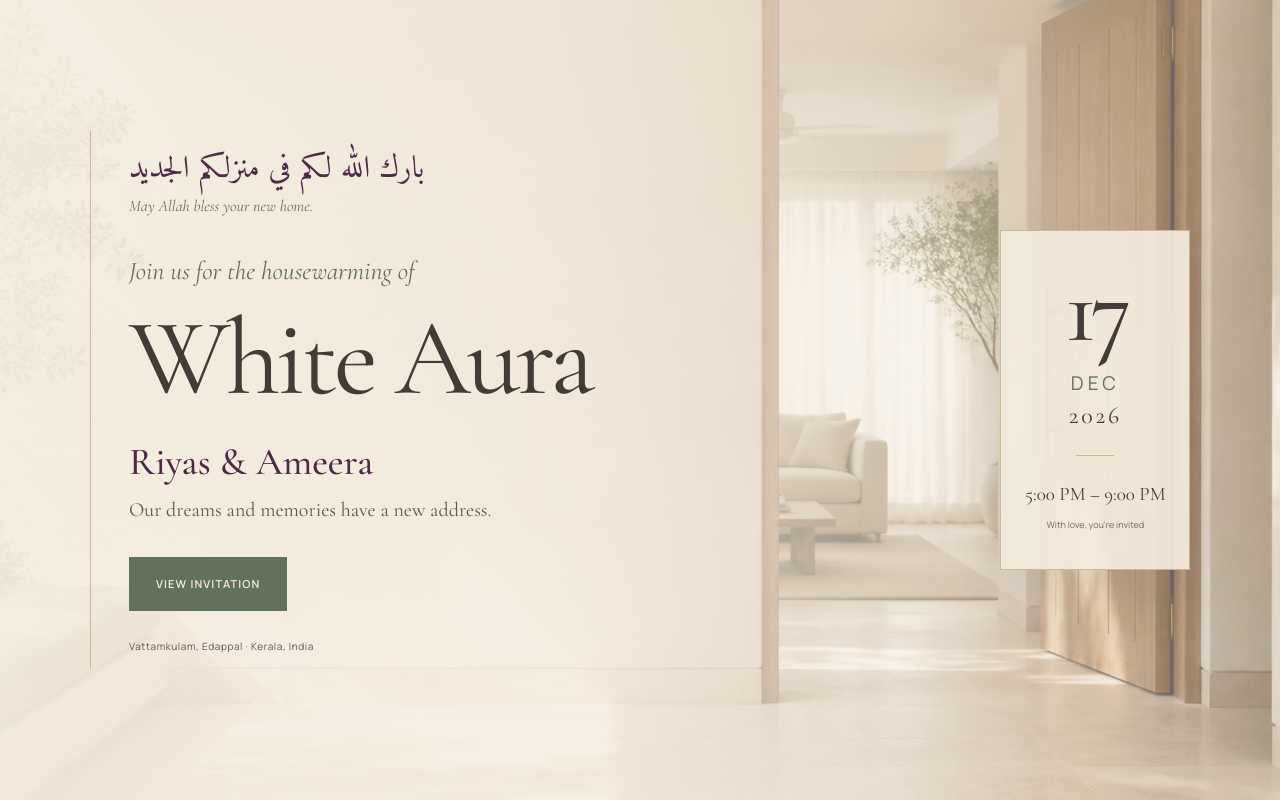
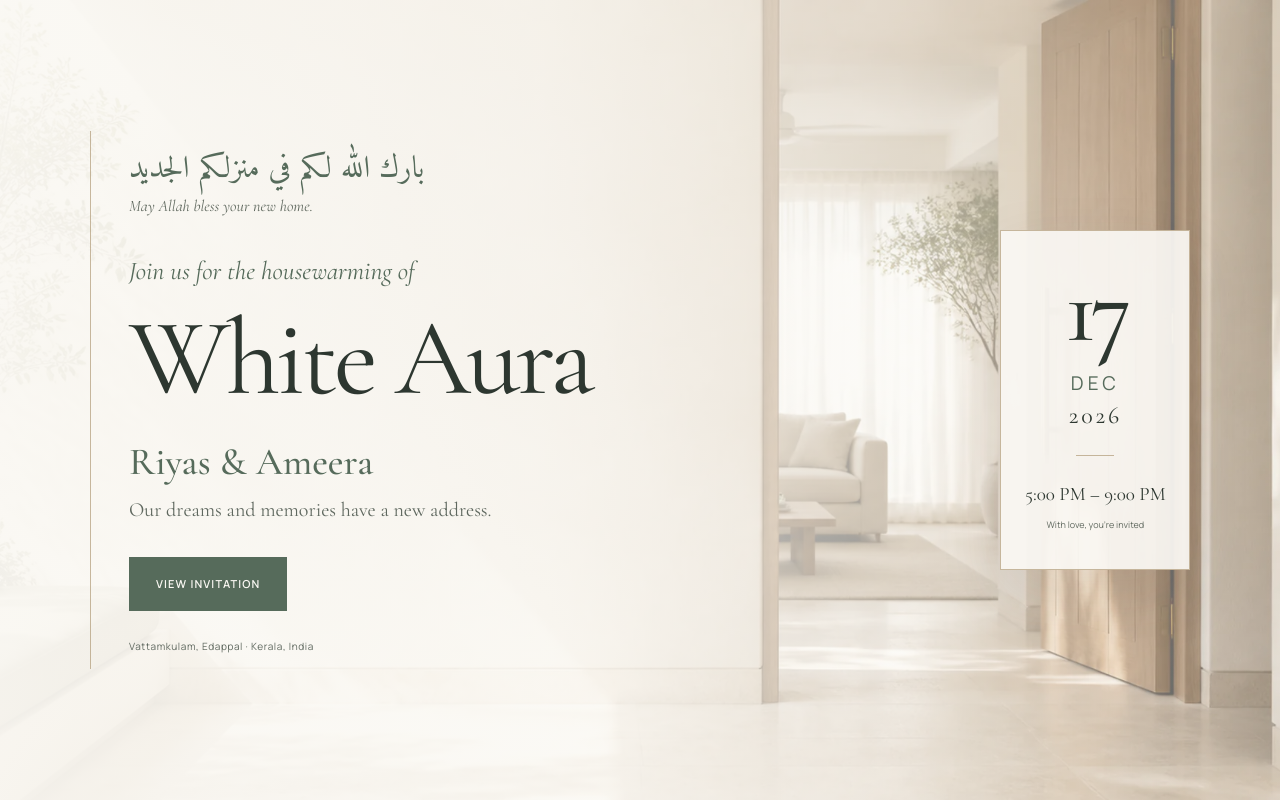
Before and after one commit to nihadh5004/house-warming, a React (Vite) app: page / in a window 1280 px wide. Built offline with nearby package versions, Linux system fonts and the light colour scheme.

Commit message:
updated color theme

```diff
--- a/index.html
+++ b/index.html
@@ -3,7 +3,7 @@
   <head>
     <meta charset="UTF-8" />
     <meta name="viewport" content="width=device-width, initial-scale=1.0" />
-    <meta name="theme-color" content="#f6f5f1" />
+    <meta name="theme-color" content="#faf8f3" />
     <title>White Aura | Housewarming Invitation</title>
     <meta name="description" content="Riyas & Ameera warmly invite you to the housewarming of White Aura on 17 December 2026, 5:00–9:00 PM IST, in Vattamkulam, Edappal, Kerala." />
     <meta property="og:type" content="website" />
--- a/scripts/verify-browser.mjs
+++ b/scripts/verify-browser.mjs
@@ -71,16 +71,16 @@ try {
     assert.equal(await evaluate("document.querySelectorAll('.music-toggle').length"), 0);
     console.log(`PASS ${name}: invitation cover, open button, focus, and uninterrupted looping audio`);
     await evaluate("(async () => { for (const image of document.querySelectorAll('main img')) { image.scrollIntoView({behavior:'instant'}); await image.decode(); } window.scrollTo({top:0,behavior:'instant'}); })()");
-    const state = await evaluate(`(() => ({title:document.title,overflow:document.documentElement.scrollWidth>innerWidth,images:[...document.querySelectorAll('main img')].map(i=>({src:i.currentSrc,loaded:i.complete&&i.naturalWidth>0})),brokenAnchors:[...document.querySelectorAll('a[href^="#"]')].filter(a=>!document.querySelector(a.getAttribute('href'))).map(a=>a.outerHTML),external:[...document.querySelectorAll('a[target="_blank"]')].every(a=>a.rel.includes('noopener')),share:document.querySelector('.button--share').href}))()`);
+    const state = await evaluate(`(() => ({title:document.title,overflow:document.documentElement.scrollWidth>innerWidth,images:[...document.querySelectorAll('main img:not(.project-credit-logo)')].map(i=>({src:i.currentSrc,loaded:i.complete&&i.naturalWidth>0})),brokenAnchors:[...document.querySelectorAll('a[href^="#"]')].filter(a=>!document.querySelector(a.getAttribute('href'))).map(a=>a.outerHTML),external:[...document.querySelectorAll('a[target="_blank"]')].every(a=>a.rel.includes('noopener')),share:document.querySelector('.button--share').href}))()`);
     assert.equal(state.overflow, false, `${name}: horizontal overflow`);
     assert.equal(state.images.length, 2);
     assert.ok(state.images.every(image => image.loaded));
     assert.notEqual(state.images[0].src, state.images[1].src);
     assert.ok(state.images[0].src.includes("housewarming-preview.jpeg"));
     assert.ok(state.images[1].src.includes("whiteaura-second.jpeg"));
-    assert.ok(await evaluate("document.querySelector('.home-showcase figcaption').textContent.includes('A project by Hatchwhite')"));
+    assert.ok(await evaluate("document.querySelector('.project-credit').textContent.includes('A project by') && document.querySelector('.project-credit-logo').alt === 'Hatchwhite' && document.querySelector('.project-credit-logo').naturalWidth > 0"));
     const familyNames = await evaluate("[...document.querySelectorAll('.family-name')].map(element => element.textContent)");
-    assert.ok(familyNames.includes("Rajeeb") && familyNames.includes("Ranessha"));
+    assert.ok(familyNames.includes("Rajeeb") && familyNames.includes("Raneesha"));
     assert.deepEqual(state.brokenAnchors, []);
     assert.ok(state.external);
     assert.equal(await evaluate("getComputedStyle(document.querySelector('.site-header')).position"), "sticky");
--- a/src/data/invitation.js
+++ b/src/data/invitation.js
@@ -18,5 +18,5 @@ export const invitation = {
   websiteUrl: "",
   houseImage: "/housewarming-preview.jpeg",
   secondHouseImage: "/whiteaura-second.jpeg",
-  familyMembers: ["Aliyar", "Ayisha", "Ajwa Ayisha", "Ramin Ali", "Rajeeb", "Ranessha"]
+  familyMembers: ["Aliyar", "Ayisha", "Ajwa Ayisha", "Ramin Ali", "Rajeeb", "Raneesha"]
 };
--- a/src/styles/globals.css
+++ b/src/styles/globals.css
@@ -5,12 +5,12 @@
 }
 
 :root {
-  --paper: #f4ecdf;
-  --stone: #dfe0d0;
-  --ink: #30372f;
-  --muted: #706d61;
-  --sage: #657158;
-  --line: #d5cbb9;
+  --paper: #faf8f3;
+  --stone: #e3e8df;
+  --ink: #2d3730;
+  --muted: #60695f;
+  --sage: #566b5b;
+  --line: #d9ded4;
   --serif: 'Cormorant Garamond', Georgia, serif;
   --sans: 'Manrope', Arial, sans-serif;
   color: var(--ink);
@@ -31,7 +31,7 @@ a { color: inherit; }
 h1, h2, p, figure { margin: 0; }
 h1, h2 { font-family: var(--serif); font-weight: 400; }
 h2 { font-size: clamp(52px, 5.6vw, 84px); line-height: .99; letter-spacing: -.045em; }
-::selection { background: #cbd1c7; color: var(--ink); }
+::selection { background: #d5dfd1; color: var(--ink); }
 :focus-visible { outline: 2px solid var(--sage); outline-offset: 6px; }
 .shell, .nav-shell { width: min(1440px, calc(100% - 160px)); margin-inline: auto; }
 .grid-12 { display: grid; grid-template-columns: repeat(12, minmax(0, 1fr)); column-gap: 28px; }
@@ -47,7 +47,7 @@ h2 { font-size: clamp(52px, 5.6vw, 84px); line-height: .99; letter-spacing: -.04
 }
 .eyebrow { margin-bottom: 30px; color: var(--sage); }
 .micro-label { color: var(--muted); font-size: 9px; }
-.body-copy { color: #626760; font-size: 14px; line-height: 1.95; }
+.body-copy { color: #5f685f; font-size: 14px; line-height: 1.95; }
 .sr-only { position: absolute; width: 1px; height: 1px; padding: 0; margin: -1px; overflow: hidden; clip: rect(0,0,0,0); white-space: nowrap; border: 0; }
 .skip-link { position: fixed; top: -100px; left: 20px; z-index: 100; padding: 15px; background: var(--paper); }
 .skip-link:focus { top: 10px; }
@@ -95,32 +95,32 @@ h2 { font-size: clamp(52px, 5.6vw, 84px); line-height: .99; letter-spacing: -.04
   min-height: 100vh;
   min-height: 100svh;
   padding: clamp(36px, 7vw, 100px);
-  background: linear-gradient(90deg, #f4ecdff5 0%, #f4ecdfdc 42%, #f4ecdf5c 100%), url('/housewarming-hero.webp') center / cover;
+  background: linear-gradient(90deg, #faf8f3f5 0%, #faf8f3dc 42%, #faf8f35c 100%), url('/housewarming-hero.webp') center / cover;
 }
 .invitation-home-layout { display: grid; grid-template-columns: minmax(0, 1fr) 190px; align-items: center; gap: 70px; width: min(1180px, 100%); }
-.invitation-home-copy { padding: 14px 0 14px clamp(22px, 3vw, 42px); border-left: 1px solid #b7985b99; }
+.invitation-home-copy { padding: 14px 0 14px clamp(22px, 3vw, 42px); border-left: 1px solid #a58d6599; }
 .invitation-home-blessing { margin-bottom: 35px; }
-.invitation-home-blessing p:first-child { width: fit-content; color: #4e2947; font: 400 clamp(24px, 2.4vw, 34px)/1.6 Amiri, serif; }
-.invitation-home-blessing p:last-child { color: #746961; font: italic 16px/1.5 var(--serif); }
-.invitation-home-kicker { color: #63715b; font: italic clamp(19px, 2vw, 26px)/1.4 var(--serif); }
-.invitation-home h1 { margin-top: 18px; color: #433b36; font-size: clamp(72px, 8.5vw, 132px); letter-spacing: -.04em; line-height: .95; }
-.invitation-home-hosts { margin-top: 28px; color: #4e2947; font: 500 clamp(28px, 3vw, 40px)/1.2 var(--serif); }
-.invitation-home-note { margin-top: 10px; color: #5f5650; font: 20px/1.5 var(--serif); }
-.invitation-home-button { display: inline-flex; align-items: center; justify-content: center; min-height: 54px; margin-top: 32px; padding: 16px 26px; color: var(--paper); background: #63715b; border: 1px solid #63715b; font-size: 11px; font-weight: 600; letter-spacing: .1em; text-transform: uppercase; text-decoration: none; transition: background .2s; }
-.invitation-home-button:hover { background: #4c5945; }
-.invitation-home-location { margin-top: 26px; color: #5f5650; font-size: 10px; line-height: 1.8; letter-spacing: .06em; }
-.invitation-home-date { padding: 36px 18px; border: 1px solid #b7985b99; background: #f4ecdfeb; color: #443c37; text-align: center; box-shadow: 0 24px 60px #443c371a; }
+.invitation-home-blessing p:first-child { width: fit-content; color: var(--sage); font: 400 clamp(24px, 2.4vw, 34px)/1.6 Amiri, serif; }
+.invitation-home-blessing p:last-child { color: var(--muted); font: italic 16px/1.5 var(--serif); }
+.invitation-home-kicker { color: var(--sage); font: italic clamp(19px, 2vw, 26px)/1.4 var(--serif); }
+.invitation-home h1 { margin-top: 18px; color: var(--ink); font-size: clamp(72px, 8.5vw, 132px); letter-spacing: -.04em; line-height: .95; }
+.invitation-home-hosts { margin-top: 28px; color: var(--sage); font: 500 clamp(28px, 3vw, 40px)/1.2 var(--serif); }
+.invitation-home-note { margin-top: 10px; color: #5f685f; font: 20px/1.5 var(--serif); }
+.invitation-home-button { display: inline-flex; align-items: center; justify-content: center; min-height: 54px; margin-top: 32px; padding: 16px 26px; color: var(--paper); background: var(--sage); border: 1px solid var(--sage); font-size: 11px; font-weight: 600; letter-spacing: .1em; text-transform: uppercase; text-decoration: none; transition: background .2s; }
+.invitation-home-button:hover { background: #435748; }
+.invitation-home-location { margin-top: 26px; color: #5f685f; font-size: 10px; line-height: 1.8; letter-spacing: .06em; }
+.invitation-home-date { padding: 36px 18px; border: 1px solid #a58d6599; background: #faf8f3eb; color: var(--ink); text-align: center; box-shadow: 0 24px 60px #443c371a; }
 .invitation-home-date time { display: flex; flex-direction: column; align-items: center; }
 .invitation-home-day { font: 500 96px/.9 var(--serif); letter-spacing: -.06em; }
-.invitation-home-month { margin-top: 16px; color: #63715b; font-size: 19px; letter-spacing: .22em; text-transform: uppercase; }
+.invitation-home-month { margin-top: 16px; color: var(--sage); font-size: 19px; letter-spacing: .22em; text-transform: uppercase; }
 .invitation-home-year { margin-top: 6px; font: 24px/1.2 var(--serif); letter-spacing: .12em; }
-.invitation-home-date-rule { display: block; width: 38px; height: 1px; margin: 24px auto; background: #b7985b99; }
+.invitation-home-date-rule { display: block; width: 38px; height: 1px; margin: 24px auto; background: #a58d6599; }
 .invitation-home-date > p { font: 19px/1.5 var(--serif); }
-.invitation-home-date > p > span { display: block; margin-top: 10px; color: #746961; font: 9px/1.6 var(--sans); }
+.invitation-home-date > p > span { display: block; margin-top: 10px; color: var(--muted); font: 9px/1.6 var(--sans); }
 @media (max-width: 760px) {
-  .invitation-home { padding: 40px 24px; background: linear-gradient(180deg, #f4ecdfed, #f4ecdfb3), url('/housewarming-hero.webp') 59% center / cover; }
+  .invitation-home { padding: 40px 24px; background: linear-gradient(180deg, #faf8f3ed, #faf8f3b3), url('/housewarming-hero.webp') 59% center / cover; }
   .invitation-home-layout { grid-template-columns: minmax(0, 1fr); gap: 28px; max-width: 440px; }
-  .invitation-home-copy { padding: 12px 0 12px 20px; border-left: 1px solid #b7985b99; text-align: left; }
+  .invitation-home-copy { padding: 12px 0 12px 20px; border-left: 1px solid #a58d6599; text-align: left; }
   .invitation-home-blessing { margin-bottom: 28px; }
   .invitation-home-blessing p:first-child { font-size: clamp(21px, 6vw, 26px); color: var(--sage); }
   .invitation-home-blessing p:last-child { font-size: 15px; }
@@ -130,7 +130,7 @@ h2 { font-size: clamp(52px, 5.6vw, 84px); line-height: .99; letter-spacing: -.04
   .invitation-home-note { max-width: 270px; margin: 10px 0 0; font-size: 18px; }
   .invitation-home-button { min-width: min(230px, 100%); max-width: 100%; margin-top: 26px; border-radius: 8px; }
   .invitation-home-location { margin-top: 22px; font-size: 9px; }
-  .invitation-home-date { display: flex; justify-content: center; align-items: center; gap: 18px; padding: 22px 16px; border: 1px solid #b7985b66; border-radius: 16px; background: #f4ecdfdb; box-shadow: 0 12px 36px #30372f08; }
+  .invitation-home-date { display: flex; justify-content: center; align-items: center; gap: 18px; padding: 22px 16px; border: 1px solid #a58d6566; border-radius: 16px; background: #faf8f3db; box-shadow: 0 12px 36px #30372f08; }
   .invitation-home-date time { display: grid; grid-template-columns: auto auto; column-gap: 8px; text-align: left; }
   .invitation-home-day { grid-row: span 2; font-size: 46px; }
   .invitation-home-month { align-self: end; margin: 0; font-size: 11px; }
@@ -142,7 +142,7 @@ h2 { font-size: clamp(52px, 5.6vw, 84px); line-height: .99; letter-spacing: -.04
 
 /* Navigation / quiet, persistent architectural index. */
 .site-header { position: sticky; top: 0; z-index: 20; background: var(--paper); border-bottom: 1px solid var(--line); transition: background .3s; }
-.site-header.is-scrolled { background: #eee3d2f5; }
+.site-header.is-scrolled { background: #f7f6f0f5; }
 .nav-shell { min-height: 88px; display: flex; justify-content: space-between; align-items: center; gap: 40px; }
 .brand { text-transform: uppercase; font-size: 15px; font-weight: 600; letter-spacing: .24em; text-decoration: none; white-space: nowrap; }
 .nav-links { display: flex; gap: 35px; margin-left: auto; }
@@ -164,7 +164,7 @@ h2 { font-size: clamp(52px, 5.6vw, 84px); line-height: .99; letter-spacing: -.04
 .hero-image { overflow: hidden; aspect-ratio: 16 / 9; animation: image-enter 1.3s cubic-bezier(.2,.65,.2,1) both; }
 .hero-image img { display: block; width: 100%; height: 100%; object-fit: cover; }
 .hero-figure figcaption, .home-showcase figcaption { display: flex; justify-content: space-between; gap: 20px; padding-top: 18px; font-size: 9px; line-height: 1.6; letter-spacing: .12em; text-transform: uppercase; }
-.hero-figure figcaption > span { color: #626760; }
+.hero-figure figcaption > span { color: #5f685f; }
 .scroll-indicator { display: inline-flex; align-items: center; gap: 40px; text-decoration: none; }
 .scroll-indicator > span { font-size: 18px; }
 
@@ -179,17 +179,17 @@ h2 { font-size: clamp(52px, 5.6vw, 84px); line-height: .99; letter-spacing: -.04
 /* The invitation is a typographic composition, with no framed panel. */
 .invitation-section { background: var(--stone); margin-top: 140px; padding-block: 110px 90px; }
 .invitation-content { text-align: center; }
-.bismillah { font-family: Amiri, serif; font-size: 33px; font-weight: 400; line-height: 1.9; color: #4c574c; margin-bottom: 35px; }
+.bismillah { font-family: Amiri, serif; font-size: 33px; font-weight: 400; line-height: 1.9; color: var(--sage); margin-bottom: 35px; }
 .invitation-content .eyebrow { font-size: 9px; margin-bottom: 25px; }
 .invitation-content h2 { font-size: clamp(65px, 8.2vw, 120px); line-height: .96; }
-.invitation-message { width: min(410px, 100%); margin: 30px auto 0; font-size: 13px; line-height: 1.9; color: #5c625a; }
-.event-details { display: grid; grid-template-columns: repeat(3, minmax(0,1fr)); margin: 80px 0 0; padding-top: 32px; border-top: 1px solid #cac8c0; }
-.event-details > div { padding: 4px 32px; border-left: 1px solid #cac8c0; }
+.invitation-message { width: min(410px, 100%); margin: 30px auto 0; font-size: 13px; line-height: 1.9; color: #5f685f; }
+.event-details { display: grid; grid-template-columns: repeat(3, minmax(0,1fr)); margin: 80px 0 0; padding-top: 32px; border-top: 1px solid #c9d1c4; }
+.event-details > div { padding: 4px 32px; border-left: 1px solid #c9d1c4; }
 .event-details > div:first-child { padding-left: 0; border: 0; }
 .event-details > div:last-child { padding-right: 0; }
 .event-details .eyebrow { font-size: 9px; margin-bottom: 17px; }
 .event-details dd { margin: 0; font-family: var(--serif); font-size: clamp(23px, 2.3vw, 34px); line-height: 1.2; letter-spacing: -.025em; }
-.event-note { display: block; font-family: var(--sans); font-size: 10px; line-height: 1.7; letter-spacing: .02em; margin-top: 10px; color: #626760; }
+.event-note { display: block; font-family: var(--sans); font-size: 10px; line-height: 1.7; letter-spacing: .02em; margin-top: 10px; color: #5f685f; }
 .event-details > div:nth-child(2) { transition-delay: 80ms; }
 .event-details > div:nth-child(3) { transition-delay: 160ms; }
 
@@ -200,7 +200,7 @@ h2 { font-size: clamp(52px, 5.6vw, 84px); line-height: .99; letter-spacing: -.04
 .countdown-unit { text-align: center; border-left: 1px solid var(--line); }
 .countdown-unit:first-child { border: 0; }
 .countdown-unit strong { display: block; font-family: var(--serif); font-size: clamp(70px, 8vw, 120px); font-weight: 400; font-variant-numeric: tabular-nums; line-height: .9; letter-spacing: -.04em; }
-.countdown-unit > span { display: block; color: #626760; font-size: 9px; letter-spacing: .18em; text-transform: uppercase; margin-top: 22px; }
+.countdown-unit > span { display: block; color: #5f685f; font-size: 9px; letter-spacing: .18em; text-transform: uppercase; margin-top: 22px; }
 .countdown-complete { font-family: var(--serif); text-align: center; font-size: clamp(36px, 5vw, 68px); letter-spacing: -.035em; }
 .countdown-complete span { display: block; margin-top: 20px; font: 12px/1.8 var(--sans); letter-spacing: 0; color: var(--sage); }
 
@@ -220,13 +220,16 @@ h2 { font-size: clamp(52px, 5.6vw, 84px); line-height: .99; letter-spacing: -.04
 .home-gallery-image { overflow: hidden; aspect-ratio: 16 / 9; background: var(--stone); }
 .home-gallery-image img { width: 100%; height: 100%; object-fit: cover; object-position: center 42%; display: block; transition: transform 1.2s cubic-bezier(.2,.65,.2,1); }
 @media (hover: hover) { .home-showcase:hover img { transform: scale(1.015); } }
-.home-showcase figcaption { color: #626760; padding-top: 20px; }
+.home-showcase figcaption { color: #5f685f; padding-top: 20px; align-items: center; }
+.home-showcase figcaption > .project-credit { display: inline-flex; align-items: center; gap: 12px; flex-shrink: 0; }
+.project-credit > span { font-size: 9px; letter-spacing: .12em; text-transform: uppercase; }
+.project-credit-logo { display: block; width: 154px; height: 36px; object-fit: cover; object-position: center; mix-blend-mode: multiply; }
 
 /* Finding and sharing the address / asymmetrical closing spreads. */
 .location-heading { grid-column: 1 / 7; }
 .location-copy { grid-column: 9 / 13; padding-top: 47px; }
 .location-name { font-family: var(--serif); font-size: 38px; letter-spacing: -.03em; }
-.location-copy address { font-size: 13px; line-height: 1.9; font-style: normal; color: #626760; margin-top: 15px; }
+.location-copy address { font-size: 13px; line-height: 1.9; font-style: normal; color: #5f685f; margin-top: 15px; }
 .location-copy .text-link { margin-top: 33px; }
 .location-map { grid-column: 1 / -1; width: 100%; height: 360px; margin-top: 55px; border: 0; filter: grayscale(1); }
 .share-section { background: var(--stone); }
@@ -320,14 +323,14 @@ h2 { font-size: clamp(52px, 5.6vw, 84px); line-height: .99; letter-spacing: -.04
   .introduction-copy > p:first-child { font-size: 14px; line-height: 1.95; max-width: 360px; margin-inline: auto; }
   .host-signature { font-size: 34px; margin-top: 28px; }
   .introduction-copy .micro-label { font-size: 8px; max-width: 280px; line-height: 1.9; margin-inline: auto; }
-  .invitation-section { margin: 0 12px; padding-block: 40px 16px; border-radius: 28px; border: 1px solid #65715826; }
+  .invitation-section { margin: 0 12px; padding-block: 40px 16px; border-radius: 28px; border: 1px solid #566b5b26; }
   .invitation-section > .shell { width: calc(100% - 36px); }
   .bismillah { font-size: clamp(25px, 7.5vw, 34px); margin-bottom: 30px; }
   .invitation-content .eyebrow { font-size: 9px; margin-bottom: 26px; letter-spacing: .12em; }
   .invitation-content h2 { font-size: clamp(39px, 11.5vw, 68px); line-height: 1.02; }
   .invitation-message { font-size: 14px; max-width: 330px; line-height: 1.85; margin-top: 27px; }
   .event-details { grid-template-columns: 1fr; margin-top: 30px; padding-top: 0; text-align: left; }
-  .event-details > div, .event-details > div:first-child, .event-details > div:last-child { padding: 21px 0; border-left: 0; border-bottom: 1px solid #65715826; display: grid; grid-template-columns: 64px minmax(0, 1fr); gap: 12px; align-items: baseline; }
+  .event-details > div, .event-details > div:first-child, .event-details > div:last-child { padding: 21px 0; border-left: 0; border-bottom: 1px solid #566b5b26; display: grid; grid-template-columns: 64px minmax(0, 1fr); gap: 12px; align-items: baseline; }
   .event-details > div:last-child { border-bottom: 0; }
   .event-details .eyebrow { margin-bottom: 0; font-size: 9px; letter-spacing: .1em; }
   .event-details dd { font-size: clamp(23px, 6.4vw, 36px); line-height: 1.2; }
@@ -353,6 +356,9 @@ h2 { font-size: clamp(52px, 5.6vw, 84px); line-height: .99; letter-spacing: -.04
   .home-showcase figcaption { width: 100%; display: block; text-align: center; font-size: 8px; padding-top: 16px; line-height: 1.8; }
   .home-showcase figcaption > span { display: block; max-width: none; }
   .home-showcase figcaption > span:last-child { max-width: none; margin-top: 5px; font-size: 10px; text-transform: none; letter-spacing: .03em; }
+  .home-showcase figcaption > .project-credit { margin-top: 12px; gap: 10px; }
+  .project-credit > span { font-size: 8px; }
+  .project-credit-logo { width: 142px; height: 34px; }
   .location-heading, .location-copy { grid-column: 1 / -1; }
   .location-section { text-align: center; padding-block: 56px; row-gap: 24px; }
   .location-heading h2 { font-size: clamp(40px, 11vw, 60px); }
```
Also changed, not shown: src/components/HomeGallery.jsx (+7 -1 lines), public/hatchwhite.jpeg (added).
